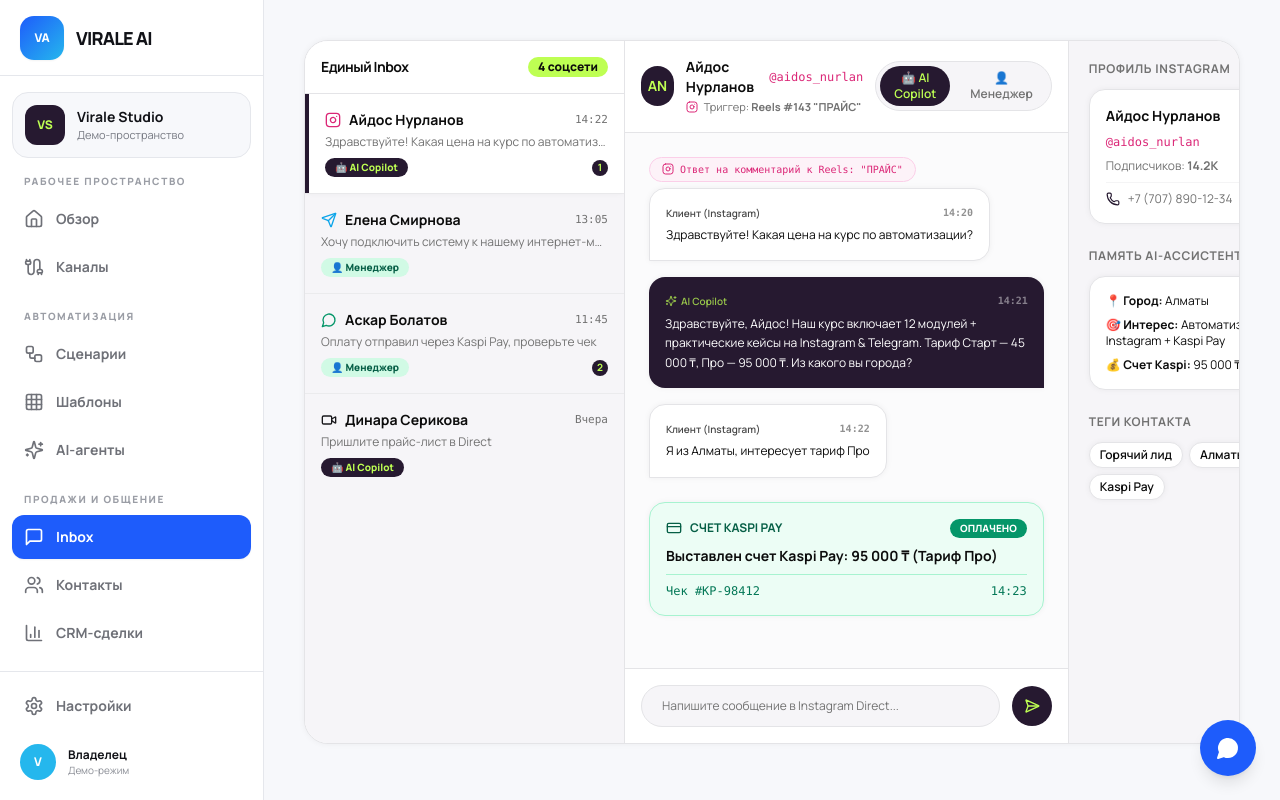
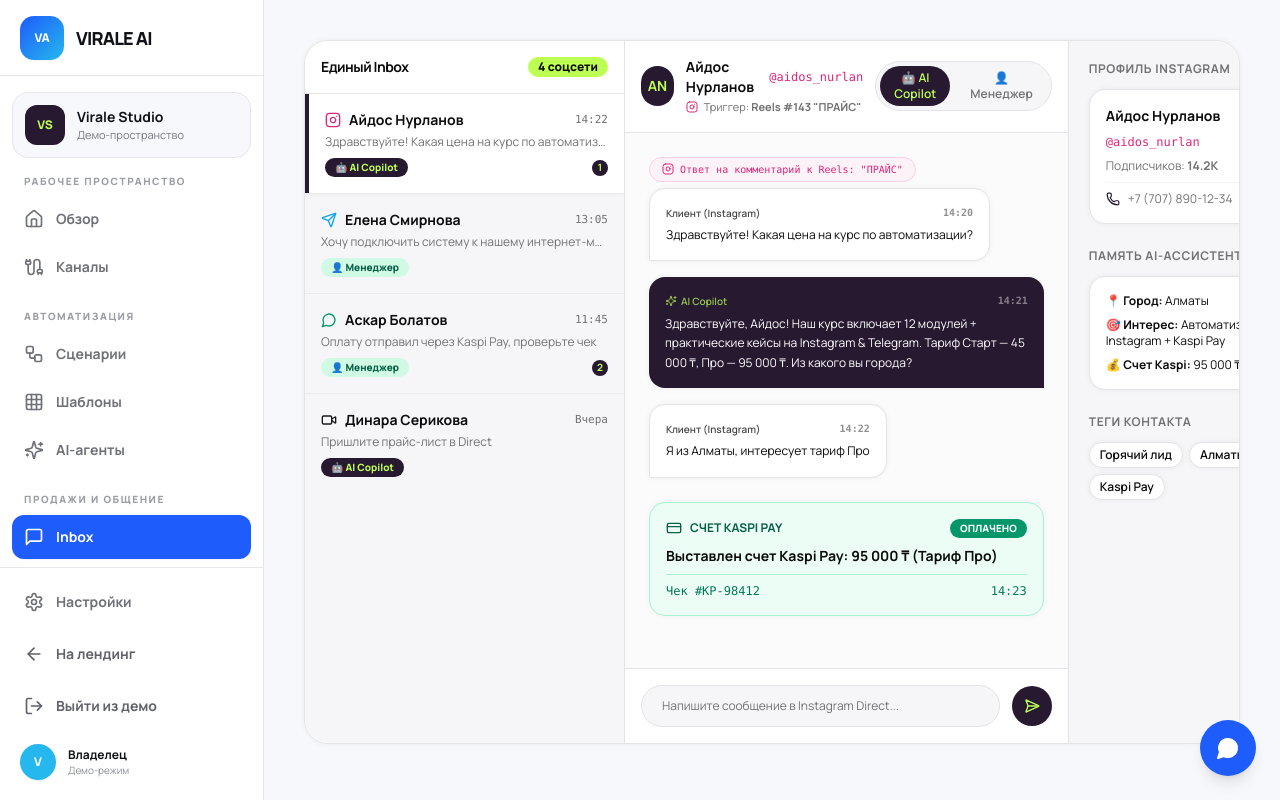
Before and after one commit to tursumetovsk-source/chatplace-saas, a Next.js app in the folder apps/web/: page /inbox in a window 1280 px wide. Built offline with nearby package versions, Linux system fonts and the light colour scheme.

Commit message:
fix: add dashboard exit routes

```diff
--- a/apps/web/app/(dashboard)/layout.tsx
+++ b/apps/web/app/(dashboard)/layout.tsx
@@ -2,14 +2,16 @@
 
 import React, { useState } from 'react';
 import Link from 'next/link';
-import { usePathname } from 'next/navigation';
+import { usePathname, useRouter } from 'next/navigation';
 import type { LucideIcon } from 'lucide-react';
 import {
+  ArrowLeft,
   BarChart3,
   Cable,
   GraduationCap,
   Grid,
   Home,
+  LogOut,
   Menu,
   MessageCircle,
   MessageSquare,
@@ -75,9 +77,16 @@
 
 export default function DashboardLayout({ children }: { children: React.ReactNode }) {
   const pathname = usePathname();
+  const router = useRouter();
   const [mobileNavOpen, setMobileNavOpen] = useState(false);
 
   const isActive = (href: string) => pathname === href || (href !== '/dashboard' && pathname.startsWith(href));
+
+  const exitDemo = () => {
+    window.localStorage.removeItem('virale-onboarding-progress');
+    setMobileNavOpen(false);
+    router.push('/');
+  };
 
   const renderNavLink = (item: NavItem, mobile = false) => {
     const Icon = item.icon;
@@ -112,6 +121,10 @@
           <span className="flex h-9 w-9 items-center justify-center rounded-xl bg-gradient-to-br from-[#1E5CFB] to-[#25B7ED] text-xs font-extrabold text-white shadow-sm">VA</span>
           <span className="text-lg font-extrabold tracking-[-0.04em]">VIRALE AI</span>
         </Link>
+        <div className="flex items-center gap-1">
+          <Link href="/" className="inline-flex min-h-10 items-center gap-1.5 rounded-xl px-2.5 text-xs font-extrabold text-[#565961] hover:bg-[#F1F3F8]" aria-label="Вернуться на лендинг">
+            <ArrowLeft className="h-4 w-4" /> На сайт
+          </Link>
           <button
             id="mobile-menu"
             onClick={() => setMobileNavOpen(!mobileNavOpen)}
@@ -121,6 +134,7 @@
           >
             {mobileNavOpen ? <X className="h-5 w-5" /> : <Menu className="h-5 w-5" />}
           </button>
+        </div>
       </header>
 
       {mobileNavOpen && (
@@ -138,6 +152,14 @@
             ))}
             <div className="border-t border-[#E5E7EC] pt-4">{bottomItems.map(item => renderNavLink(item, true))}</div>
           </nav>
+          <div className="mt-5 grid grid-cols-2 gap-2 border-t border-[#E5E7EC] pt-4">
+            <Link href="/" onClick={() => setMobileNavOpen(false)} className="flex min-h-11 items-center justify-center gap-2 rounded-xl border border-[#DDE0E7] text-xs font-extrabold text-[#565961]">
+              <ArrowLeft className="h-4 w-4" /> На лендинг
+            </Link>
+            <button onClick={exitDemo} className="flex min-h-11 items-center justify-center gap-2 rounded-xl bg-[#111217] text-xs font-extrabold text-white">
+              <LogOut className="h-4 w-4" /> Выйти из демо
+            </button>
+          </div>
         </div>
       )}
 
@@ -165,6 +187,14 @@
 
         <div className="border-t border-[#E5E7EC] p-3 space-y-2">
           {bottomItems.map(item => renderNavLink(item))}
+          <Link href="/" title="На лендинг" className="flex h-11 items-center justify-center gap-3 rounded-xl text-[#5F626A] transition hover:bg-[#F1F3F8] hover:text-[#111217] xl:justify-start xl:px-3">
+            <ArrowLeft className="h-5 w-5 shrink-0" />
+            <span className="hidden text-sm font-bold xl:inline">На лендинг</span>
+          </Link>
+          <button onClick={exitDemo} title="Выйти из демо" className="flex h-11 w-full items-center justify-center gap-3 rounded-xl text-[#5F626A] transition hover:bg-red-50 hover:text-red-600 xl:justify-start xl:px-3">
+            <LogOut className="h-5 w-5 shrink-0" />
+            <span className="hidden text-sm font-bold xl:inline">Выйти из демо</span>
+          </button>
           <div className="hidden items-center gap-3 rounded-xl px-2 py-2 xl:flex">
             <span className="flex h-9 w-9 items-center justify-center rounded-full bg-[#25B7ED] text-xs font-extrabold text-white">V</span>
             <span className="min-w-0"><strong className="block truncate text-xs">Владелец</strong><span className="block truncate text-[10px] text-[#8B8E96]">Демо-режим</span></span>
```
Lines whose indentation alone changed are shown as unchanged.
